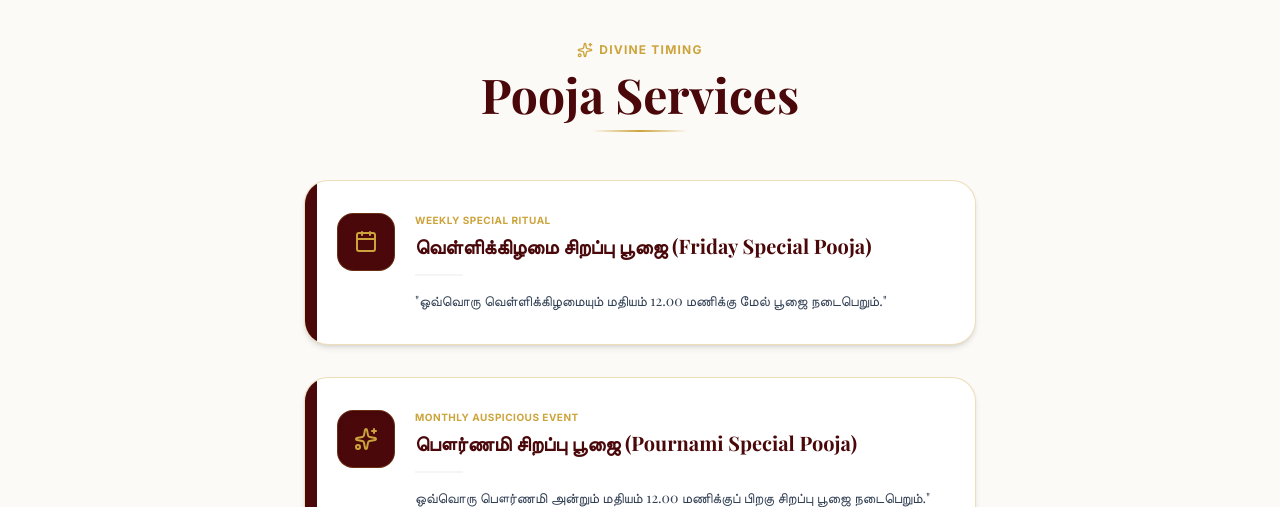
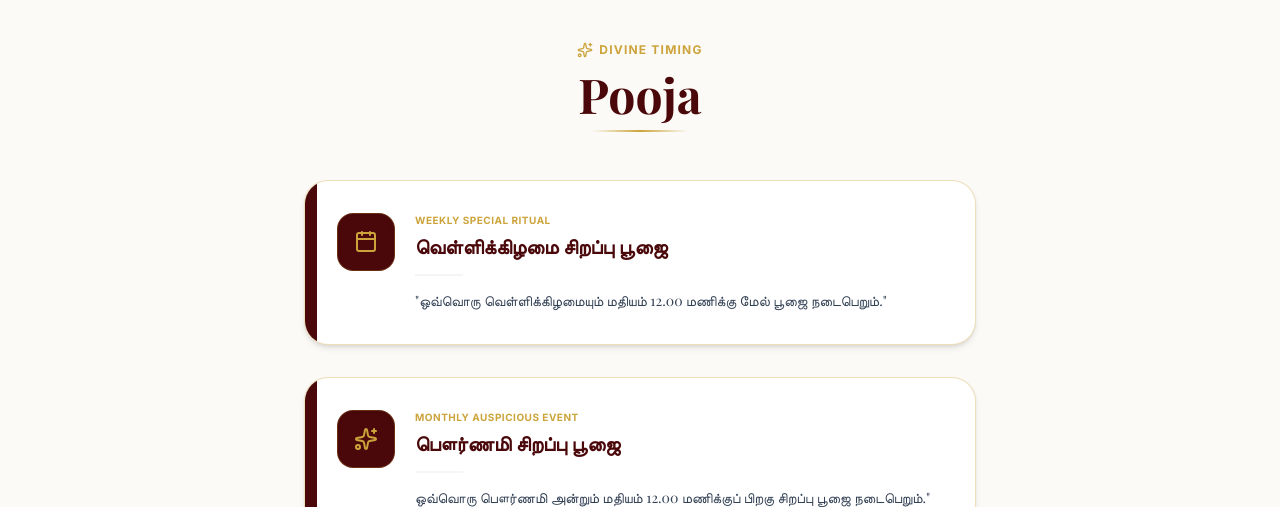
Before and after one commit to srisrisanth93-alt/temple-management-system, a React (Vite) app in the folder frontend/: page /pooja in a window 1280 px wide. Shown: the part 188-695 px from the top of the page. Built offline with nearby package versions, Linux system fonts and the light colour scheme; no server answers; a web font is replaced by a local one.

Commit message:
my code updates

```diff
--- a/frontend/src/pages/Pooja.jsx
+++ b/frontend/src/pages/Pooja.jsx
@@ -16,7 +16,7 @@ const Pooja = () => {
             <span>Divine Timing</span>
           </div>
           <h1 className="text-3xl md:text-5xl font-serif font-bold text-[#4a080a] dark:text-[#cca43b]">
-            {language === 'en' ? 'Pooja Services' : 'பூஜை வழிபாடுகள்'}
+            {language === 'en' ? 'Pooja' : 'பூஜை வழிபாடுகள்'}
           </h1>
           <div className="w-24 h-0.5 bg-gradient-to-r from-transparent via-[#cca43b] to-transparent mx-auto mt-2" />
         </div>
@@ -36,7 +36,7 @@ const Pooja = () => {
               <div className="space-y-1">
                 <span className="block text-[10px] text-[#cca43b] font-bold tracking-wider uppercase">Weekly Special Ritual</span>
                 <h3 className="font-serif font-bold text-[#4a080a] dark:text-[#cca43b] text-lg md:text-xl">
-                  வெள்ளிக்கிழமை சிறப்பு பூஜை (Friday Special Pooja)
+                  வெள்ளிக்கிழமை சிறப்பு பூஜை
                 </h3>
               </div>
 
@@ -60,7 +60,7 @@ const Pooja = () => {
               <div className="space-y-1">
                 <span className="block text-[10px] text-[#cca43b] font-bold tracking-wider uppercase">Monthly Auspicious Event</span>
                 <h3 className="font-serif font-bold text-[#4a080a] dark:text-[#cca43b] text-lg md:text-xl">
-                  பௌர்ணமி சிறப்பு பூஜை (Pournami Special Pooja)
+                  பௌர்ணமி சிறப்பு பூஜை
                 </h3>
               </div>
 
```
